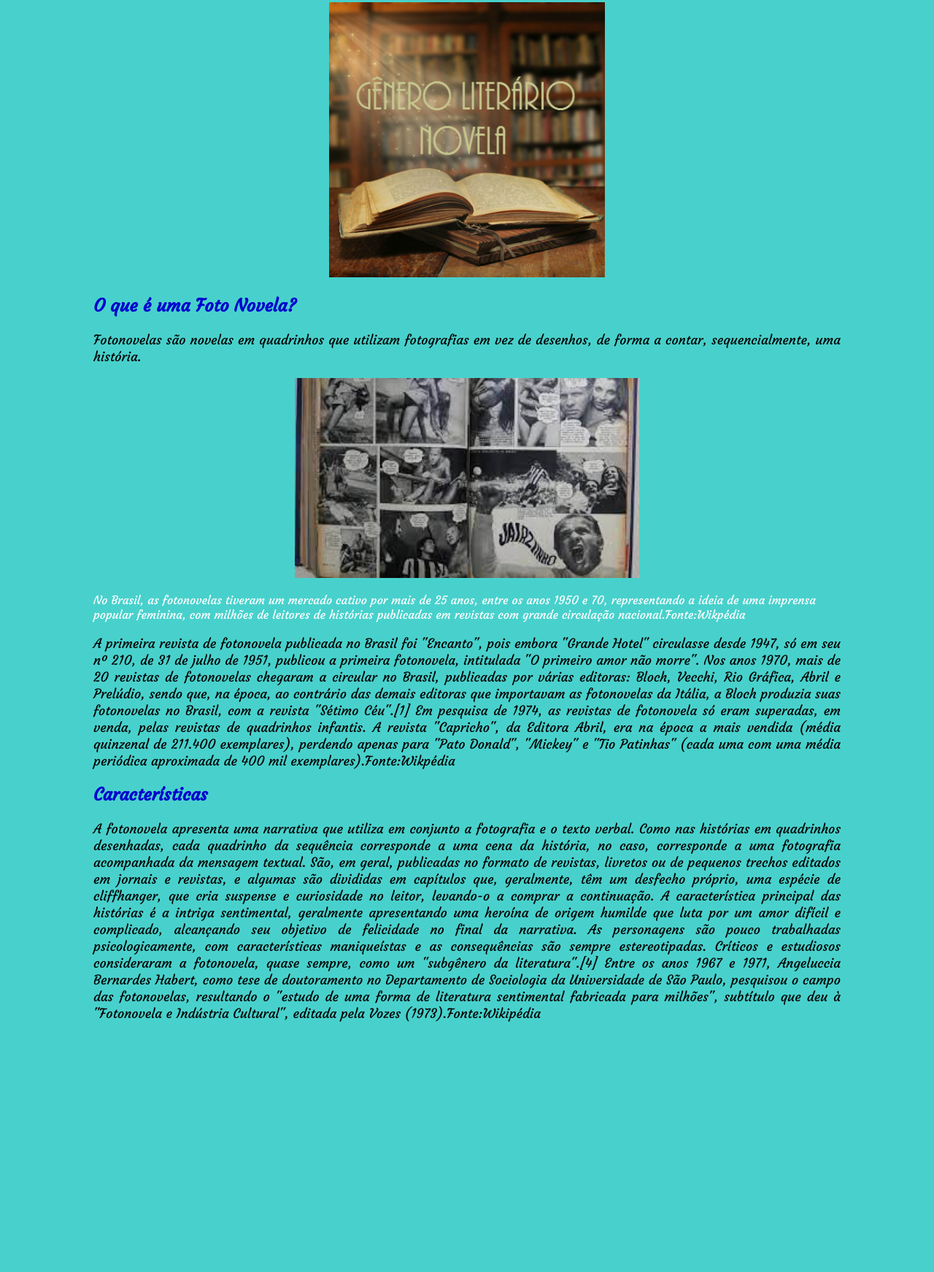
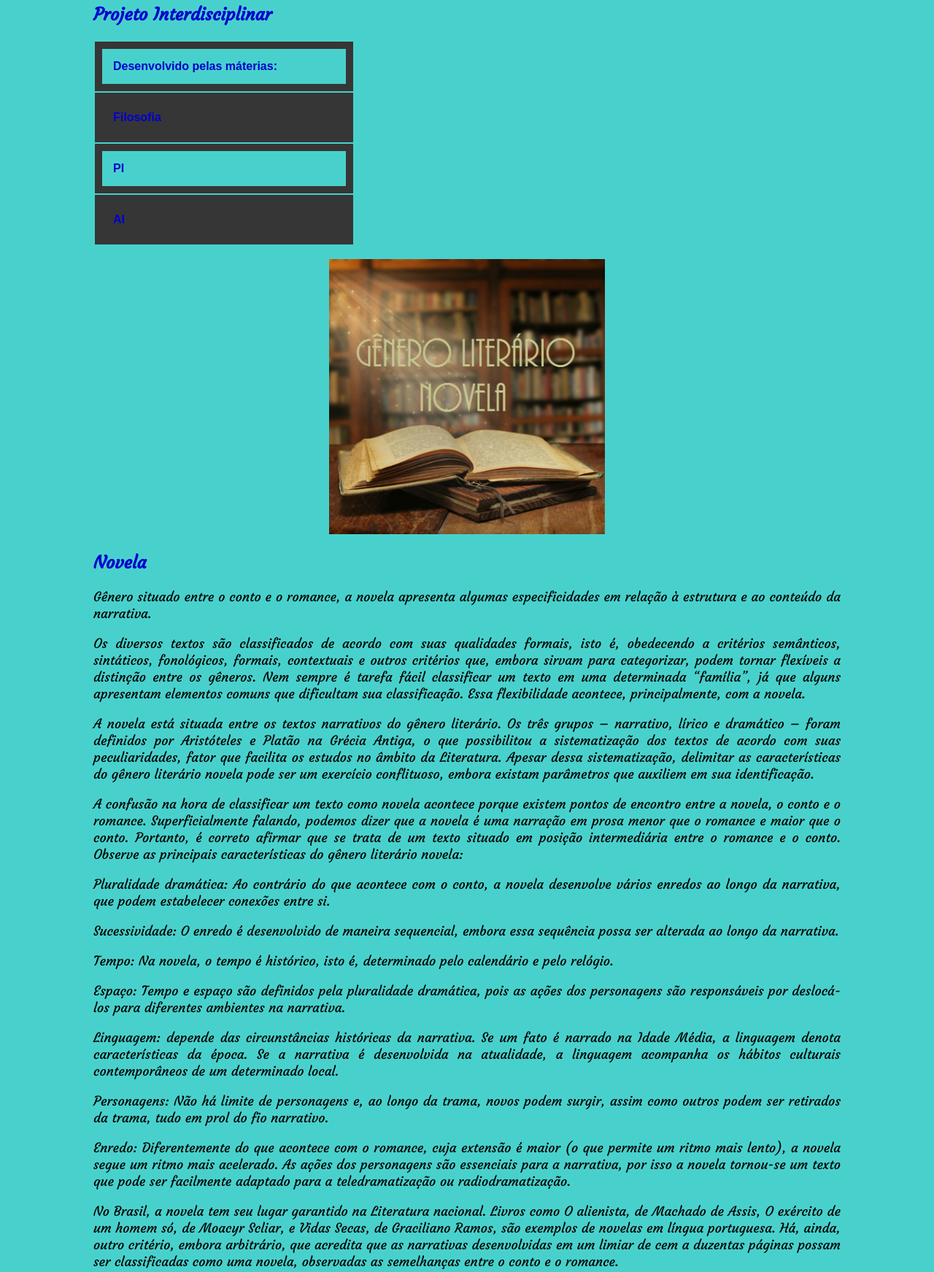
Before and after one commit to projetointerdiciplinar2010/FotoNovela2021, a plain HTML site: page index.html in a window 1280 px wide. Shown: the part 194-1937 px from the top of the page at 73% size. Before the commit the page ends 1612 px from the top, so only its background shows below. Drawn offline with Linux system fonts and the light colour scheme.

Commit message:
nova versão

```diff
--- a/css/estilo.css
+++ b/css/estilo.css
@@ -31,3 +31,23 @@ figure{
  	width: 40%;
 
  }
+
+
+table {
+  font-family: arial, sans-serif;
+  border-collapse:		#363636;
+  width: 35%;
+}
+
+td, th {
+  border: 10px solid 	#363636;
+  text-align: left;
+  padding: 15px;
+  color:	#0000CD
+
+
+}
+
+tr:nth-child(even) {
+  background-color:		#363636;
+}
--- a/index.html
+++ b/index.html
@@ -11,9 +11,64 @@
 	<h1>Projeto Interdisciplinar</h1>
 	<h2>Sobre o Projeto</h2>
 <p>Este é um projeto interdisciplinar que une os componentes PI,Filosofia e AI,a proposta é trabalhar uma foto novela utilizando as competências socioemocionais como trabalho em equipe,liderança,criatividade e produtividade.</p>
+<p>
+
+
+
+<h2>Projeto Interdisciplinar</h2>
+
+<table>
+  <tr>
+    <th>Desenvolvido pelas máterias:</th>
+
+
+  </tr>
+  <tr>
+     <th>Filosofia</th>
+
+
+  </tr>
+  <tr>
+  <th>PI</th>
+
+
+  </tr>
+
+  </tr>
+  <Th>AI</Th>
+</table>
+</p>
 <figure>
+
+
+
+	<a href="https://www.portugues.com.br/literatura/novela.html">
 	<img class="tamanho" src="img/livro1.jpg">
+</a>
 </figure>
+<h2>Novela</h2>
+<p>Gênero situado entre o conto e o romance, a novela apresenta algumas especificidades em relação à estrutura e ao conteúdo da narrativa.</p>
+<p>Os diversos textos são classificados de acordo com suas qualidades formais, isto é, obedecendo a critérios semânticos, sintáticos, fonológicos, formais, contextuais e outros critérios que, embora sirvam para categorizar, podem tornar flexíveis a distinção entre os gêneros. Nem sempre é tarefa fácil classificar um texto em uma determinada “família”, já que alguns apresentam elementos comuns que dificultam sua classificação. Essa flexibilidade acontece, principalmente, com a novela.
+
+<p>A novela está situada entre os textos narrativos do gênero literário. Os três grupos – narrativo, lírico e dramático – foram definidos por Aristóteles e Platão na Grécia Antiga, o que possibilitou a sistematização dos textos de acordo com suas peculiaridades, fator que facilita os estudos no âmbito da Literatura. Apesar dessa sistematização, delimitar as características do gênero literário novela pode ser um exercício conflituoso, embora existam parâmetros que auxiliem em sua identificação.</p>
+
+<p>A confusão na hora de classificar um texto como novela acontece porque existem pontos de encontro entre a novela, o conto e o romance. Superficialmente falando, podemos dizer que a novela é uma narração em prosa menor que o romance e maior que o conto. Portanto, é correto afirmar que se trata de um texto situado em posição intermediária entre o romance e o conto. Observe as principais características do gênero literário novela:</p>
+
+<p>Pluralidade dramática: Ao contrário do que acontece com o conto, a novela desenvolve vários enredos ao longo da narrativa, que podem estabelecer conexões entre si.</p>
+
+<p>Sucessividade: O enredo é desenvolvido de maneira sequencial, embora essa sequência possa ser alterada ao longo da narrativa.</p>
+<p>Tempo: Na novela, o tempo é histórico, isto é, determinado pelo calendário e pelo relógio.
+
+<p>Espaço: Tempo e espaço são definidos pela pluralidade dramática, pois as ações dos personagens são responsáveis por deslocá-los para diferentes ambientes na narrativa.</p>
+
+<p>Linguagem: depende das circunstâncias históricas da narrativa. Se um fato é narrado na Idade Média, a linguagem denota características da época. Se a narrativa é desenvolvida na atualidade, a linguagem acompanha os hábitos culturais contemporâneos de um determinado local.</p>
+
+<p>Personagens: Não há limite de personagens e, ao longo da trama, novos podem surgir, assim como outros podem ser retirados da trama, tudo em prol do fio narrativo.</p>
+
+<p>Enredo: Diferentemente do que acontece com o romance, cuja extensão é maior (o que permite um ritmo mais lento), a novela segue um ritmo mais acelerado. As ações dos personagens são essenciais para a narrativa, por isso a novela tornou-se um texto que pode ser facilmente adaptado para a teledramatização ou radiodramatização.</p>
+
+<p>No Brasil, a novela tem seu lugar garantido na Literatura nacional. Livros como O alienista, de Machado de Assis, O exército de um homem só, de Moacyr Scliar, e Vidas Secas, de Graciliano Ramos, são exemplos de novelas em língua portuguesa. Há, ainda, outro critério, embora arbitrário, que acredita que as narrativas desenvolvidas em um limiar de cem a duzentas páginas possam ser classificadas como uma novela, observadas as semelhanças entre o conto e o romance.</p>
+
 <h2>O que é uma Foto Novela?</h2>
 <p>Fotonovelas são novelas em quadrinhos que utilizam fotografias em vez de desenhos, de forma a contar, sequencialmente, uma história.
 
@@ -23,7 +78,7 @@
 
 
 
-No Brasil, as fotonovelas tiveram um mercado cativo por mais de 25 anos, entre os anos 1950 e 70, representando a ideia de uma imprensa popular feminina, com milhões de leitores de histórias publicadas em revistas com grande circulação nacional.Fonte:Wikpédia</p>
+No Brasil, as fotonovelas tiveram um mercado cativo por mais de 25 anos, entre os anos 1950 e 70, representando a ideia de uma imprensa popular feminina, com milhões de leitores de histórias publicadas em revistas com grande circulação nacional.Fonte: <a href="https://pt.wikipedia.org/wiki/Fotonovela">Wikpédia</a></p>
 <p>A primeira revista de fotonovela publicada no Brasil foi "Encanto", pois embora "Grande Hotel" circulasse desde 1947, só em seu nº 210, de 31 de julho de 1951, publicou a primeira fotonovela, intitulada "O primeiro amor não morre".
 
 Nos anos 1970, mais de 20 revistas de fotonovelas chegaram a circular no Brasil, publicadas por várias editoras: Bloch, Vecchi, Rio Gráfica, Abril e Prelúdio, sendo que, na época, ao contrário das demais editoras que importavam as fotonovelas da Itália, a Bloch produzia suas fotonovelas no Brasil, com a revista "Sétimo Céu".[1]
@@ -41,3 +96,8 @@ A característica principal das histórias é a intriga sentimental, geralmente
 Críticos e estudiosos consideraram a fotonovela, quase sempre, como um "subgênero da literatura".[4] Entre os anos 1967 e 1971, Angeluccia Bernardes Habert, como tese de doutoramento no Departamento de Sociologia da Universidade de São Paulo, pesquisou o campo das fotonovelas, resultando o "estudo de uma forma de literatura sentimental fabricada para milhões", subtítulo que deu à "Fotonovela e Indústria Cultural", editada pela Vozes (1973).Fonte:Wikipédia</p>
 </body>
 </html>
+<h2>
+	<p>
+	Abaixo temos um vídeo de exemplo, realizado em 2007, onde os alunos criaram uma fotonovela com o tema drogas, trabalho de português, professor Ricardo,do Colégio Castro Alves.</p>
+</h2>
+<iframe width="640" height="480" src="https://www.youtube.com/embed/qINa0SwVKaY" title="YouTube video player" frameborder="0" allow="accelerometer; autoplay; clipboard-write; encrypted-media; gyroscope; picture-in-picture" allowfullscreen></iframe>
```
